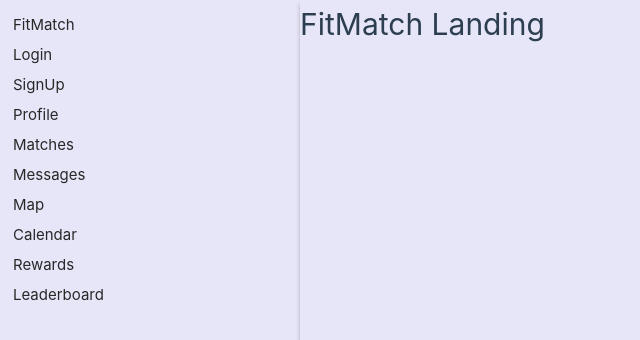
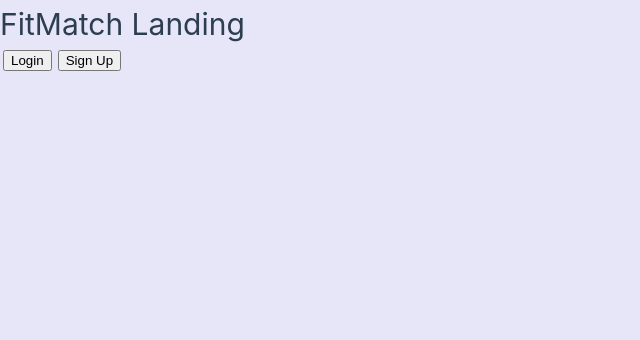
Before and after one commit to zkdlffkdb/FitMatch, a Vue app: page / in a window 1280 px wide. Shown: the top 340 px of the page, without its empty margins (0-640 px from the left). Built offline with nearby package versions, Linux system fonts and the light colour scheme.

Commit message:
Update NavBar to keep login, signup and landing page separate

```diff
--- a/src/App.vue
+++ b/src/App.vue
@@ -1,7 +1,7 @@
 <template>
   <div id="appLayout">
-      <NavBar/>
-      <div id="main">
+      <NavBar v-if="showNavBar"/>
+      <div id="main" :class="{ 'navbarShown' : showNavBar, 'navbarHidden' : !showNavBar }">
         <router-view/>
       </div>
   </div>
@@ -9,12 +9,18 @@
 </template>
 
 <script>
-import NavBar from './components/Navbar.vue';
+import NavBar from './components/NavBar.vue';
 
 export default {
   name: 'App',
   components: {
     NavBar
+  },
+  computed: {
+    showNavBar() {
+      const hideNavBarRoutes = ['/', '/login', '/signup'];
+      return !hideNavBarRoutes.includes(this.$route.path);
+    }
   }
 }
 </script>
@@ -31,4 +37,12 @@ export default {
   flex: 1;
   box-shadow: 0px 4px 4px rgba(0, 0, 0, 0.25);
 }
+
+#main.navbarShown {
+  margin-left: 300px;
+}
+
+#main.navbarHidden {
+  margin-left: 0;
+}
 </style>
--- a/src/components/NavBar.vue
+++ b/src/components/NavBar.vue
@@ -1,8 +1,6 @@
 <template>
     <nav id="nav">
         <router-link to="home"> FitMatch </router-link>
-        <router-link to="login"> Login </router-link>
-        <router-link to="signup"> SignUp </router-link>
         <router-link to="profile"> Profile </router-link>
         <router-link to="matches"> Matches </router-link>
         <router-link to="messages"> Messages </router-link>
--- a/src/views/Landing.vue
+++ b/src/views/Landing.vue
@@ -1,5 +1,11 @@
 <template>
     <h1>FitMatch Landing</h1>
+    <router-link to="login">
+        <button>Login</button>
+    </router-link>
+    <router-link to="signup">
+        <button>Sign Up</button>
+    </router-link>
 </template>
 
 <script>
```
